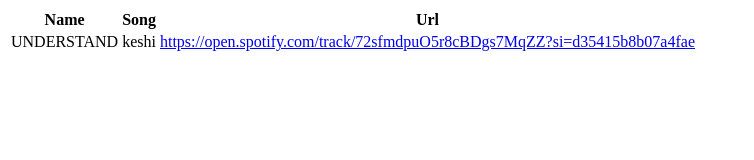
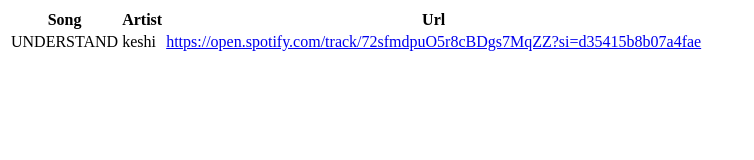
Before and after one commit to info340a-wi24/project-eunbecha, a React (Create React App) app: page /account in a window 1280 px wide. Shown: the top 160 px of the page, without its empty margins (0-754 px from the left). Built offline with nearby package versions, Linux system fonts and the light colour scheme.

Commit message:
changing column names

```diff
--- a/src/components/Table.js
+++ b/src/components/Table.js
@@ -5,7 +5,7 @@
 /* Your code goes here */
 
 function Table({props}) {
-  let columnNames = ['Name', 'Song', 'Url'];
+  let columnNames = ['Song', 'Artist', 'Url'];
 
   let userInput = "UNDERSTAND"
   let selectedData = props.filter(item => item.song === userInput)
```
